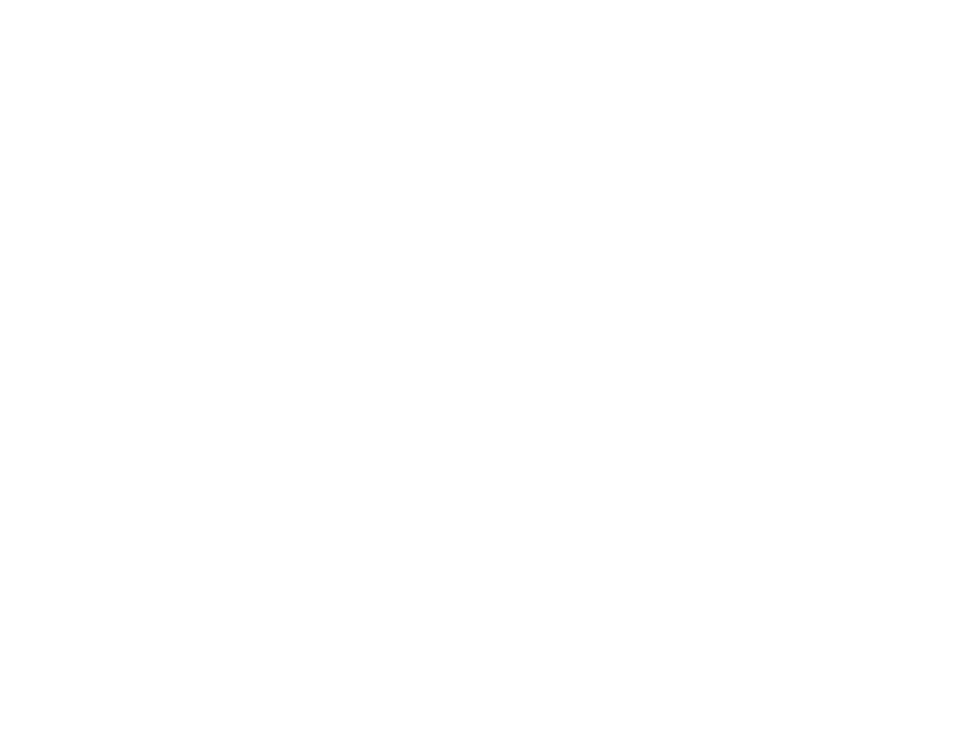
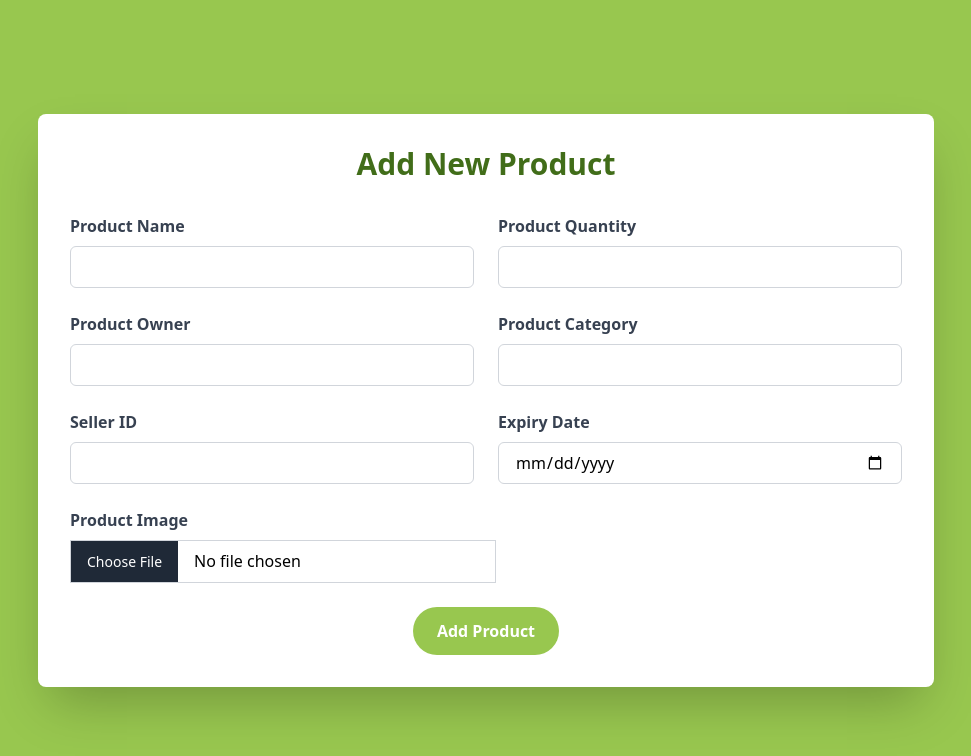
Before and after one commit to inovus-labs/quikgone-app, a Vue app: page /AddProject in a window 1280 px wide. Before the commit this address had no page. Shown: the top 756 px of the page, without its empty margins (154-1125 px from the left). Built offline with nearby package versions, Linux system fonts and the light colour scheme.

Commit message:
addproduct

```diff
--- a/src/router/index.js
+++ b/src/router/index.js
@@ -3,6 +3,7 @@
 import login from '@/views/Login.vue'
 import signup from '@/views/SignUp.vue'
 import Productpage from '@/views/Productpage.vue'
+import AddProject from '@/views/AddProject.vue'
 
 const router = createRouter({
   history: createWebHistory(import.meta.env.BASE_URL),
@@ -29,6 +30,13 @@
       meta: {
         title: 'signup',
       },
+    },{
+      path: '/AddProject',
+      name: 'AddProject',
+      component: AddProject,
+      meta: {
+        title: 'AddProject',
+      },
     },
     {
       path: '/Productpage',
--- /dev/null
+++ b/src/views/AddProject.vue
@@ -0,0 +1,80 @@
+<template>
+    <div class="flex justify-center items-center min-h-screen bg-primary2">
+      <div class="bg-white rounded-lg shadow-2xl p-8 w-full max-w-4xl">
+        <h2 class="text-3xl font-bold mb-8 text-center text-primary">Add New Product</h2>
+        <form @submit.prevent="addProduct" class="grid grid-cols-1 md:grid-cols-2 gap-6">
+          <div>
+            <label for="product_name" class="block mb-2 font-semibold text-gray-700">Product Name</label>
+            <input type="text" id="product_name" v-model="newProduct.product_name" required class="w-full px-4 py-2 border border-gray-300 rounded-md focus:outline-none focus:ring-2 focus:ring-blue-500">
+          </div>
+          <div>
+            <label for="product_qty" class="block mb-2 font-semibold text-gray-700">Product Quantity</label>
+            <input type="number" id="product_qty" v-model="newProduct.product_qty" required class="w-full px-4 py-2 border border-gray-300 rounded-md focus:outline-none focus:ring-2 focus:ring-blue-500">
+          </div>
+          <div>
+            <label for="product_owner" class="block mb-2 font-semibold text-gray-700">Product Owner</label>
+            <input type="email" id="product_owner" v-model="newProduct.product_owner" required class="w-full px-4 py-2 border border-gray-300 rounded-md focus:outline-none focus:ring-2 focus:ring-blue-500">
+          </div>
+          <div>
+            <label for="product_category" class="block mb-2 font-semibold text-gray-700">Product Category</label>
+            <input type="text" id="product_category" v-model="newProduct.product_category" required class="w-full px-4 py-2 border border-gray-300 rounded-md focus:outline-none focus:ring-2 focus:ring-blue-500">
+          </div>
+          <div>
+            <label for="seller_id" class="block mb-2 font-semibold text-gray-700">Seller ID</label>
+            <input type="email" id="seller_id" v-model="newProduct.seller_id" required class="w-full px-4 py-2 border border-gray-300 rounded-md focus:outline-none focus:ring-2 focus:ring-blue-500">
+          </div>
+          <div>
+            <label for="expiry_date" class="block mb-2 font-semibold text-gray-700">Expiry Date</label>
+            <input type="date" id="expiry_date" v-model="newProduct.expiry_date" required class="w-full px-4 py-2 border border-gray-300 rounded-md focus:outline-none focus:ring-2 focus:ring-blue-500">
+          </div>
+          <div class="md:col-span-2">
+            <label for="image" class="block mb-2 font-semibold text-gray-700">Product Image</label>
+            <input type="file" id="image" @change="handleImageUpload" required class=" pr-28 border border-gray-300 rounded-xxl focus:outline-none focus:ring-2 focus:ring-blue-500">
+          </div>
+          <div class="md:col-span-2 flex justify-center">
+            <button type="submit" class="bg-primary2 hover:bg-primary text-white font-bold py-3 px-6 rounded-full focus:outline-none focus:ring-4 focus:ring-blue-300 transition duration-300 ease-in-out">Add Product</button>
+          </div>
+        </form>
+      </div>
+    </div>
+  </template>
+
+  <script>
+  export default {
+    data() {
+      return {
+        newProduct: {
+          product_name: '',
+          product_qty: '',
+          product_owner: '',
+          product_category: '',
+          seller_id: '',
+          expiry_date: '',
+          image: null
+        }
+      }
+    },
+    methods: {
+      addProduct() {
+        // Here, you can write the code to send the newProduct data to your server or perform any other necessary actions.
+        console.log(this.newProduct);
+        // Reset the form after submission
+        this.resetForm();
+      },
+      handleImageUpload(event) {
+        this.newProduct.image = event.target.files[0];
+      },
+      resetForm() {
+        this.newProduct = {
+          product_name: '',
+          product_qty: '',
+          product_owner: '',
+          product_category: '',
+          seller_id: '',
+          expiry_date: '',
+          image: null
+        };
+      }
+    }
+  }
+  </script>
--- a/src/views/Productpage.vue
+++ b/src/views/Productpage.vue
@@ -47,7 +47,7 @@
             </svg>
           </button>
         </div>
-        <div class="thumbnails flex justify-center mt-4">
+        <!-- <div class="thumbnails flex justify-center mt-4">
           <img
             v-for="(image, index) in product.images"
             :key="index"
@@ -56,7 +56,7 @@
             @click="updateMainImage(image)"
             class="w-16 h-16 object-cover rounded-md shadow-md mx-2 cursor-pointer"
           />
-        </div>
+        </div> -->
       </div>
       <div class="product-info">
         <h1 class="text-3xl font-bold mb-4">{{ product.name }}</h1>
@@ -90,7 +90,7 @@
         </div>
         <button
           @click="addToCart"
-          class="bg-indigo-600 text-white px-6 py-3 rounded-md shadow-md hover:bg-indigo-700 transition-colors duration-300"
+          class="bg-primary text-white px-6 py-3 rounded-md shadow-md hover:bg-indigo-700 transition-colors duration-300"
         >
           Add to Cart
         </button>
```
Also changed, not shown: src/API/index.js (line endings or trailing spaces).
